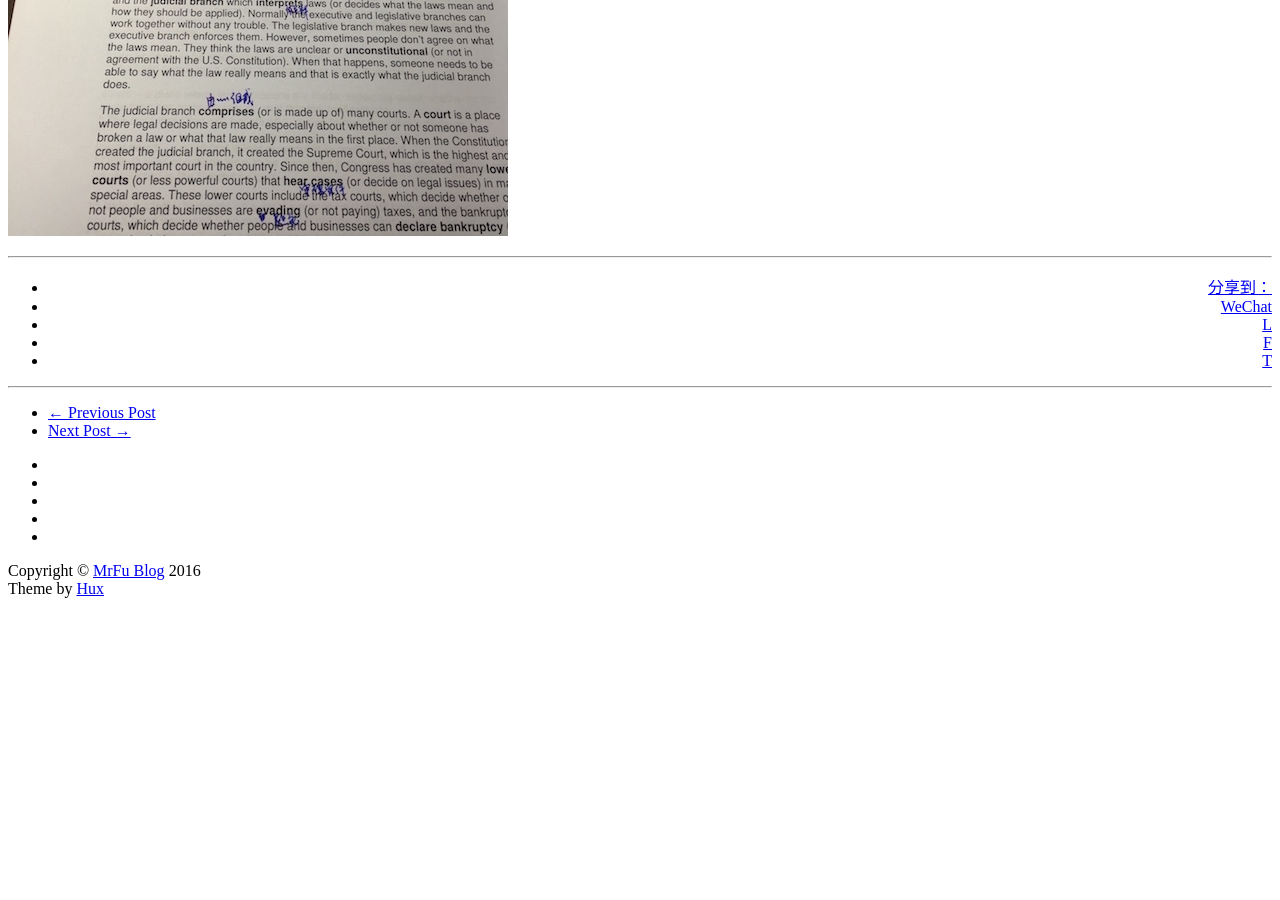
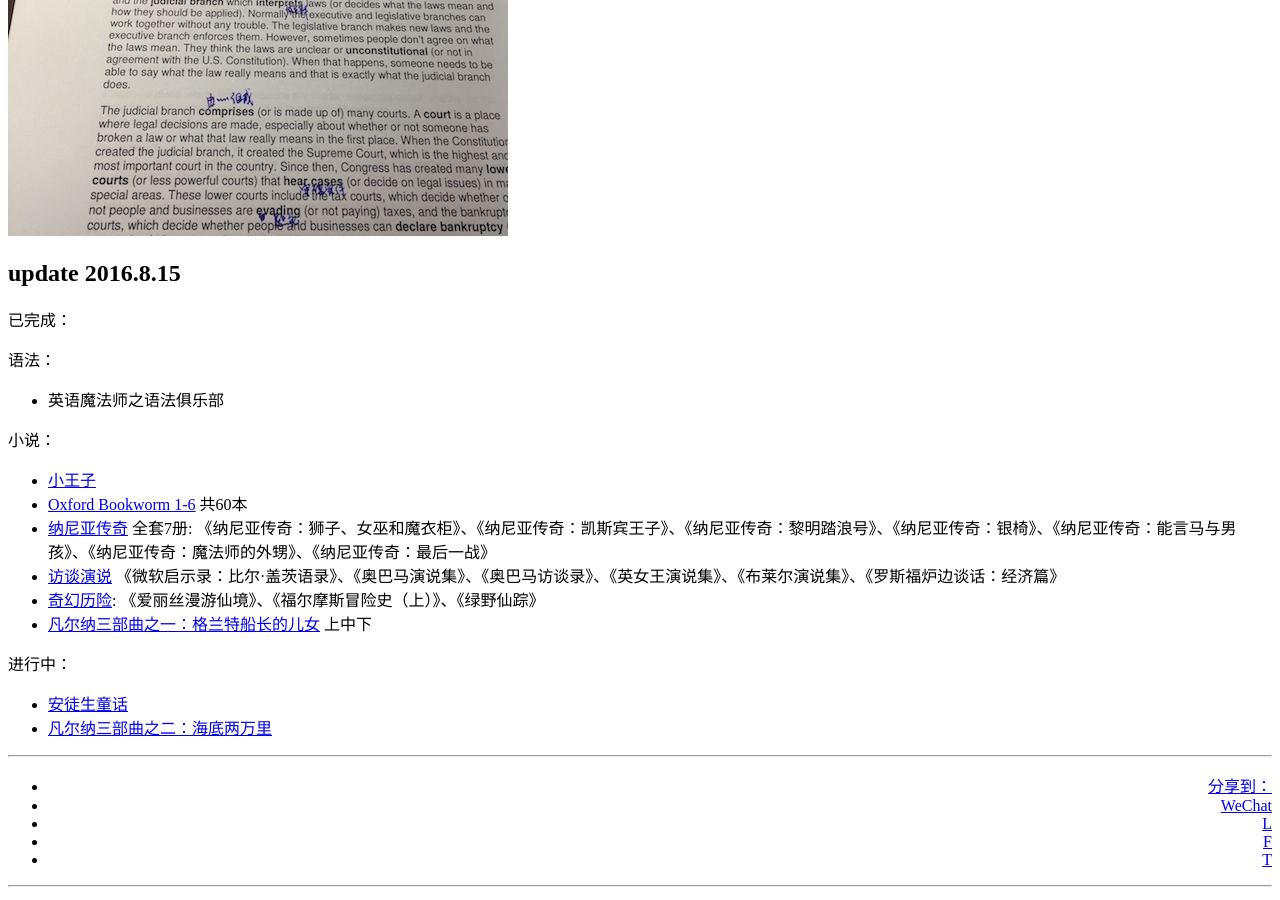
Before and after one commit to MrFuFuFu/mrfufufu.github.io, a Jekyll site: the page built from _posts/2016-01-03-2016_study_plans.markdown, in a window 1280 px wide and 900 px high, scrolled down 3373 px. Built offline with Jekyll 4.4.1, drawn with Linux system fonts in a browser that asks for light colours; nearby versions of some CDN libraries; comment, search, counter and statistics services are not loaded; before the commit the page ends 3987 px from its top, so only the background shows below that.

Commit message:
update study plan

```diff
--- a/_posts/2016-01-03-2016_study_plans.markdown
+++ b/_posts/2016-01-03-2016_study_plans.markdown
@@ -95,3 +95,26 @@ tags:
 ![esl_pod](/img/article/esl_pod.jpeg)
 
 ![esl_pod2](/img/article/esl_pod2.jpeg)
+
+
+## update 2016.8.15
+
+已完成：
+
+语法：
+
+* 英语魔法师之语法俱乐部
+
+小说：
+
+* [小王子](https://www.shanbay.com/read/book/82/)
+* [Oxford Bookworm 1-6](https://www.shanbay.com/read/books/topic/#topic7) 共60本
+* [纳尼亚传奇](https://www.shanbay.com/read/books/topic/#topic82) 全套7册: 《纳尼亚传奇：狮子、女巫和魔衣柜》、《纳尼亚传奇：凯斯宾王子》、《纳尼亚传奇：黎明踏浪号》、《纳尼亚传奇：银椅》、《纳尼亚传奇：能言马与男孩》、《纳尼亚传奇：魔法师的外甥》、《纳尼亚传奇：最后一战》
+* [访谈演说](https://www.shanbay.com/read/books/topic/#topic79) 《微软启示录：比尔·盖茨语录》、《奥巴马演说集》、《奥巴马访谈录》、《英女王演说集》、《布莱尔演说集》、《罗斯福炉边谈话：经济篇》
+* [奇幻历险](https://www.shanbay.com/read/books/topic/#topic34): 《爱丽丝漫游仙境》、《福尔摩斯冒险史（上）》、《绿野仙踪》
+* [凡尔纳三部曲之一：格兰特船长的儿女](https://www.shanbay.com/read/book/238/) 上中下
+
+进行中：
+
+* [安徒生童话](https://www.shanbay.com/read/book/97/)
+* [凡尔纳三部曲之二：海底两万里](https://www.shanbay.com/read/book/265/)
```
